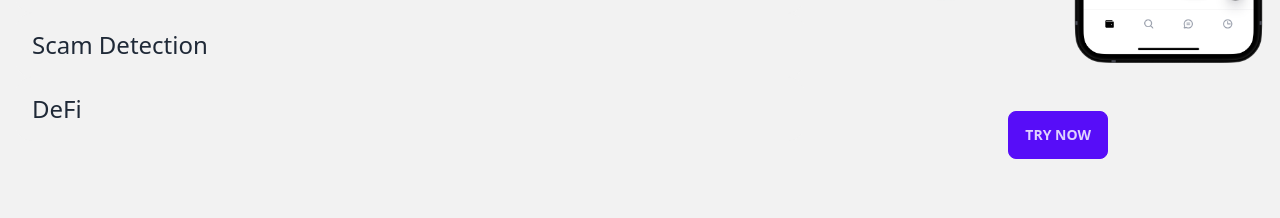
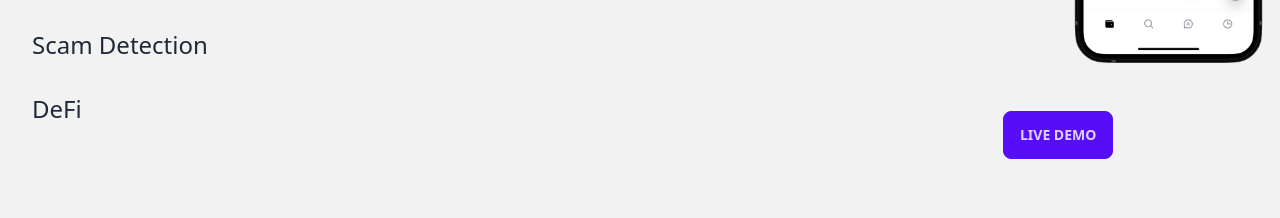
Before and after one commit to KartikeyCode/avex-website2023, a React (Create React App) app: page / in a window 1280 px wide. Shown: the part 2720-2938 px from the top of the page. Built offline with nearby package versions, Linux system fonts and the light colour scheme; the HTML template or start-up script is replaced by a standard one.

Commit message:
Update Features.jsx

```diff
--- a/src/components/Features.jsx
+++ b/src/components/Features.jsx
@@ -35,7 +35,7 @@ const Features = () => {
     <div className="hero-content flex-col lg:flex-row-reverse items-start justify-center gap-12">
         <div className='flex flex-col items-center gap-12'>
             <img src='/images/Screen.png' alt='Iphone' className=''/>
-            <button className="btn btn-primary"><a href="/">Try now</a></button>
+            <button className="btn btn-primary"><a href="/">Live Demo</a></button>
         </div>
         <div>
         <h1 className="text-2xl font-bold mb-12 text-blue-500">Wallet features</h1>
```
